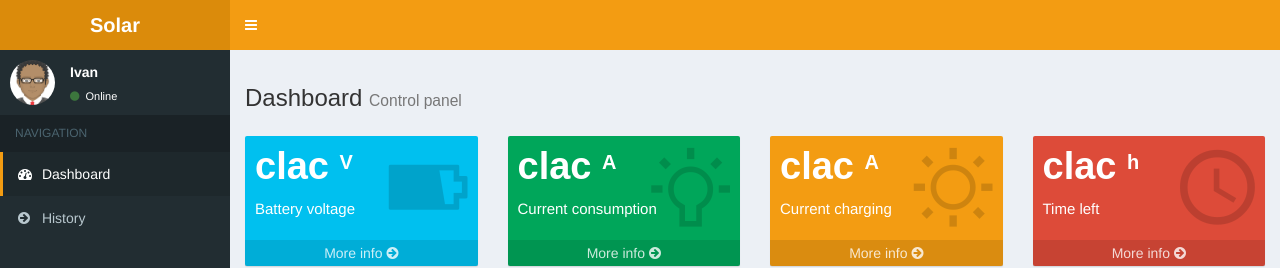
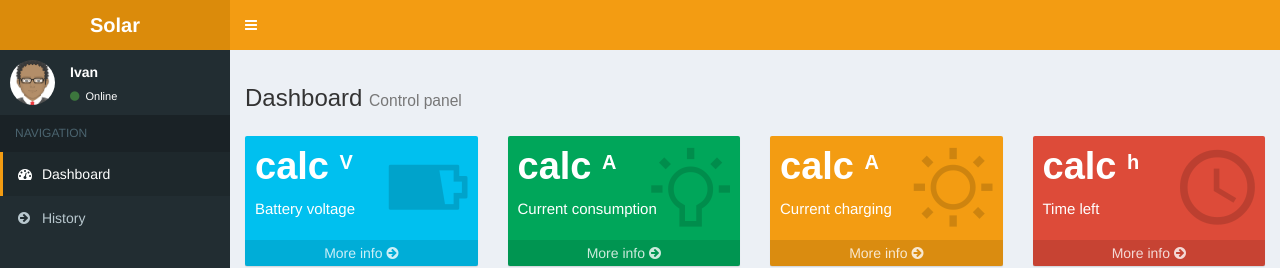
Before and after one commit to percan90/info-pro-17-solar-vue, a Vue app: page / in a window 1280 px wide. Shown: the top 268 px of the page. Built offline with nearby package versions, Linux system fonts and the light colour scheme; no server answers.

Commit message:
Fixed tipfelers, added map

```diff
--- a/src/components/Dashboard.vue
+++ b/src/components/Dashboard.vue
@@ -79,8 +79,8 @@
 
             <div class="row">
 
-                <!-- Highcharts.js -->
-                <GraphVoltage v-if="podaci" :graphData="podaci"/>
+                <!-- graphCurrentConsumption = show output voltage if current consumption > 0 -->
+                <GraphVoltage v-if="podaci" :graphData="podaci" :graphCurrentConsumption="cpCurrentConsumption"/>
 
                 <GraphCurrent v-if="podaci" :graphData="podaci" />
             </div>
@@ -92,7 +92,12 @@
                     Maps
                     <small>Where is your system?</small>
                 </h3>
-                <iframe src="https://www.google.com/maps/embed?pb=!1m14!1m12!1m3!1d397267.31332665676!2d14.220644168366242!3d44.8948372074915!2m3!1f0!2f0!3f0!3m2!1i1024!2i768!4f13.1!5e0!3m2!1sen!2shr!4v1512331494174" width="100%" height="450" frameborder="0" style="border:0" allowfullscreen></iframe>
+                <div id="map"></div>
+                <!-- API key: AIzaSyBYc8W1NHeWJDt8mfcY9K-LihkJK_VAdEI
+                    width="100%" height="450"-->
+                <!-- <iframe src="https://www.google.com/maps/embed?pb=!1m14!1m12!1m3!1d397267.31332665676!2d14.220644168366242!3d44.8948372074915!2m3!1f0!2f0!3f0!3m2!1i1024!2i768!4f13.1!5e0!3m2!1sen!2shr!4v1512331494174" width="100%" height="450" frameborder="0" style="border:0" allowfullscreen></iframe> -->
+                <!-- <iframe :src="'https://www.google.com/maps/embed/v1/place?q='+gps1+','+gps2+'&amp;key=AIzaSyD5Tvs36CoTCn62jYIluimTkkogwv4OerU'" width="100%" height="450" frameborder="0" style="border:0" ></iframe> -->
+                <iframe :src="'http://maps.google.com/maps?q=' + gps1 + ','+ gps2 + '&z=17&output=embed'" width="100%" height="450" frameborder="0" style="border:0"></iframe>
               </div>
           </div>
         </section>
@@ -110,10 +115,12 @@ export default {
     return {
       podaci: null,//[{"i1":1,"i2":4},{"i1":2,"i2":6}]
       // Control Panel small box sample data
-      cpBatteryVoltage:"clac",
-      cpCurrentConsumption:"clac",
-      cpCurrentCharging:"clac",
-      cpTimeLeft: "clac"
+      cpBatteryVoltage:"calc",
+      cpCurrentConsumption:"calc",
+      cpCurrentCharging:"calc",
+      cpTimeLeft: "calc",
+      gps1: null,
+      gps2: null
     }
     },
     created() {
@@ -126,7 +133,11 @@ export default {
           vm.cpBatteryVoltage = data[data.length-1].u2;
           vm.cpCurrentCharging = data[data.length-1].i1;
           vm.cpCurrentConsumption = Math.abs(parseFloat(data[data.length-1].i1) - parseFloat(data[data.length-1].i2));
+          // vm.gps1 = data[data.length-1].gps1;
+          // vm.gps2 = data[data.length-1].gps2;
 
+          vm.gps1 = "59.91631";
+          vm.gps2 = "10.7459999";
           // battery capacity = 210Ah
           // TimeLeft = capacity / consumption
           let batteryCapacity = parseInt(210);
@@ -141,7 +152,9 @@ export default {
           } else {
               vm.cpTimeLeft = "Charging";
           }
-        })
+
+
+      })
 
     },
     methods: {
```
